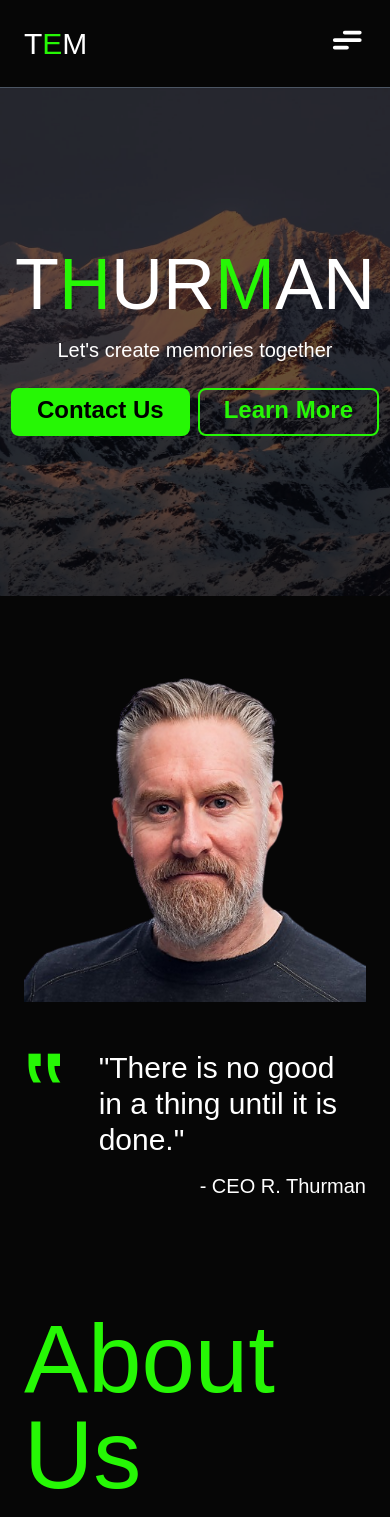
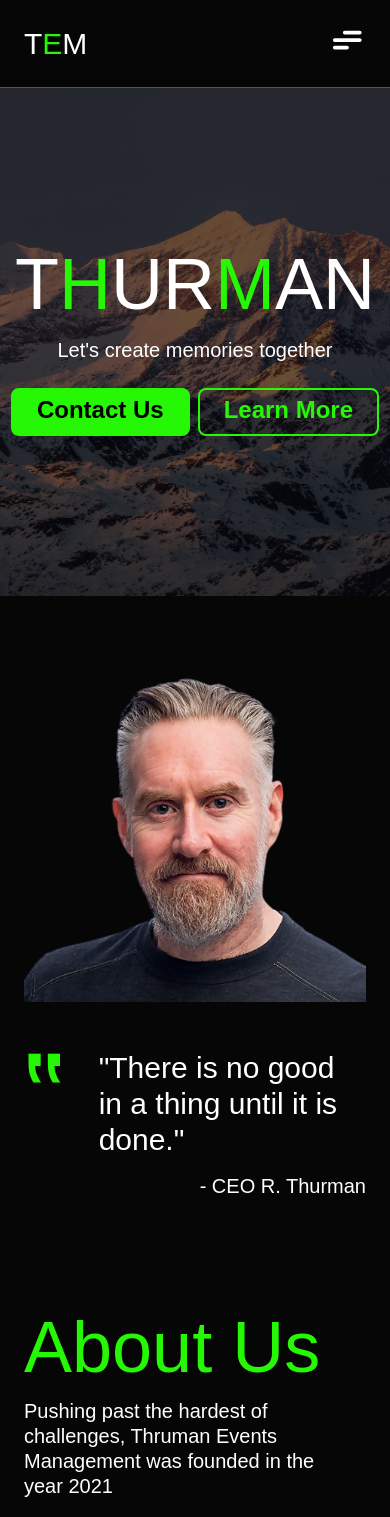
Before and after one commit to Clupai8o0/thurman, a Next.js app: page / in a window 390 px wide. Shown: the top 1517 px of the page. Built offline with nearby package versions, Linux system fonts and the light colour scheme; a web font is replaced by a local one.

Commit message:
heading a bit smaller for mobile

```diff
--- a/components/content/heading.tsx
+++ b/components/content/heading.tsx
@@ -17,7 +17,7 @@ const Heading = ({
 }) => {
 	return (
 		<motion.h1
-			className={`text-8xl capitalize text-primary ${className}`}
+			className={`text-7xl md:text-8xl capitalize text-primary ${className}`}
 			variants={inViewVariants}
 			initial={reverse ? "fromLeft" : "fromRight"}
 			whileInView="visible"
```
